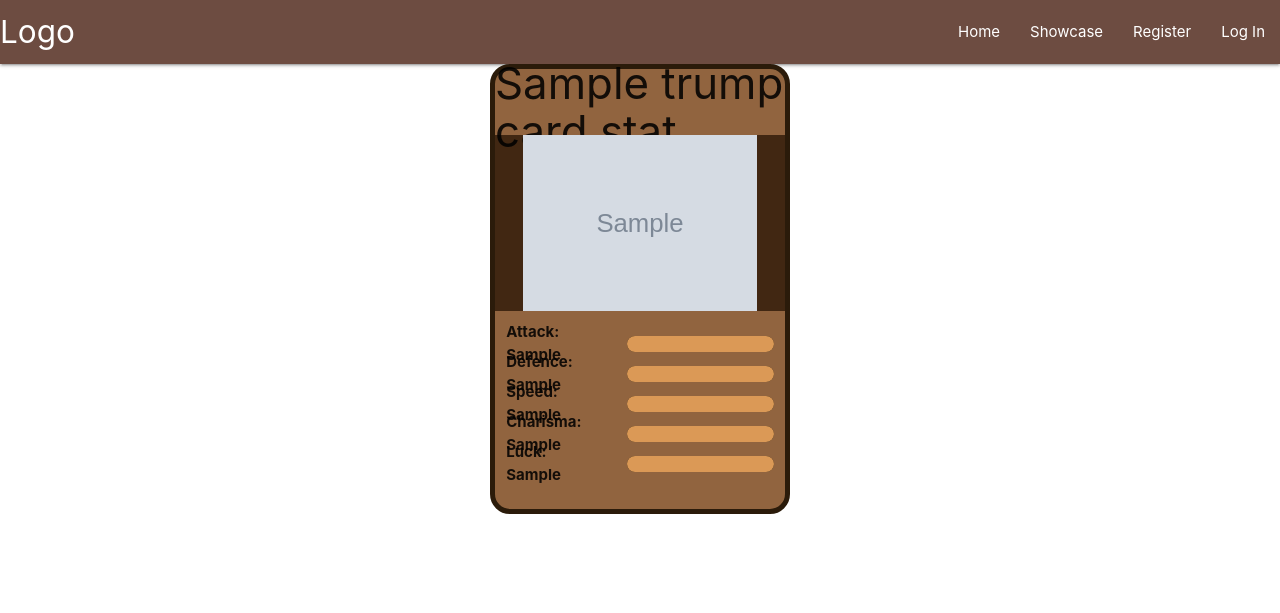
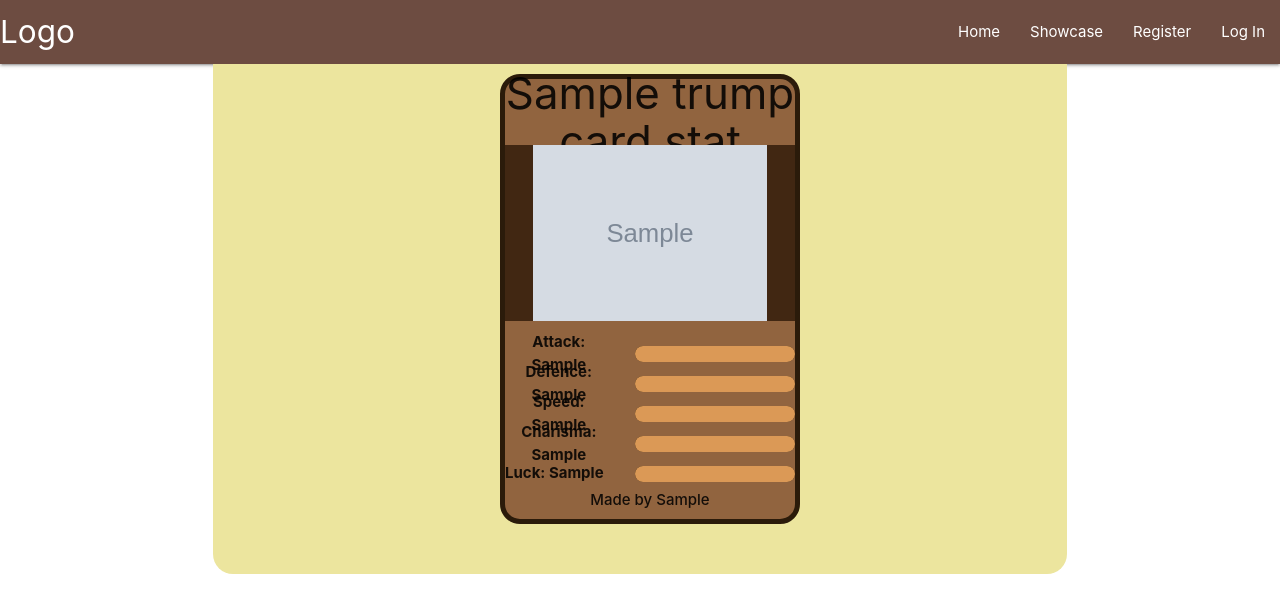
Before and after one commit to Code-Institute-Submissions/SpudStar-milestone-three-project_OctResub, a Flask app: page /all_trumps_showcase in a window 1280 px wide. Shown: the top 613 px of the page. Run offline with Flask 2, Linux system fonts and the light colour scheme; grey boxes marked "Sample" are stand-in pictures; a database or web service that is not in the repository returns one stand-in record (values such as "Sample title"); some libraries are stand-ins or nearby versions.

Commit message:
Centred card displays, added make new card in profile

```diff
--- a/static/css/style.css
+++ b/static/css/style.css
@@ -1,11 +1,12 @@
 .card-container{
     background-color: rgb(145, 100, 63);
-    width: 300px;
+    width: 300px !important;
     height: 450px;
     border-radius: 20px;
-    border-width: 5px;
-    border-color: rgb(43, 27, 10);
-    border-style: solid;
+    border: solid rgb(43, 27, 10) 5px;
+    margin-left:20px;
+    margin-bottom:40px;
+    display:inline-block;
 }
 
 .card-image{
@@ -87,8 +88,10 @@ label{
 
 .content-holder{
     background-color:rgb(236, 229, 158);
-    padding:10px 30px 50px !important;
+    padding-top:10px !important;
+    padding-bottom:10px !important;
     border-radius: 0 0 20px 20px;
+    text-align: center;
 }
 
 .card-button{
@@ -105,3 +108,15 @@ label{
 .delete-button{
     left:7px;
 }
+
+.cards-maker{
+    position: relative;
+    top:-20px;
+    font-weight: 500;
+    text-align: center;
+}
+
+.sub-header{
+    position: relative;
+    top:3px;
+}
--- a/templates/showcase.html
+++ b/templates/showcase.html
@@ -1,7 +1,9 @@
 {% extends "base.html" %}
 {% block content %}
+<div class="row">
+    <div class="col l8 offset-l2 content-holder">
         {% for trump_card in cards %}
-    <div class = "container card-container">
+            <div class = "card-container">
                 <div class="card-name-container valign-wrapper">
                     <h3>{{trump_card.card_name}}</h3>
                 </div>
@@ -48,6 +50,12 @@
                         <div class="full-bar"><div class="value-bar" style="width: {{trump_card.luck_stat}}%"></div></div>
                     </div>
                 </div>
+                <div class="row">
+                    <p class="col s6 offset-s3 cards-maker">Made by {{trump_card.card_maker.capitalize()}}</p>
+                </div>
+
             </div>
         {% endfor %}
+    </div>
+</div>
 {% endblock %}
```
Also changed, not shown: templates/profile.html (+7 -3 lines). Lines whose indentation alone changed are shown as unchanged.
